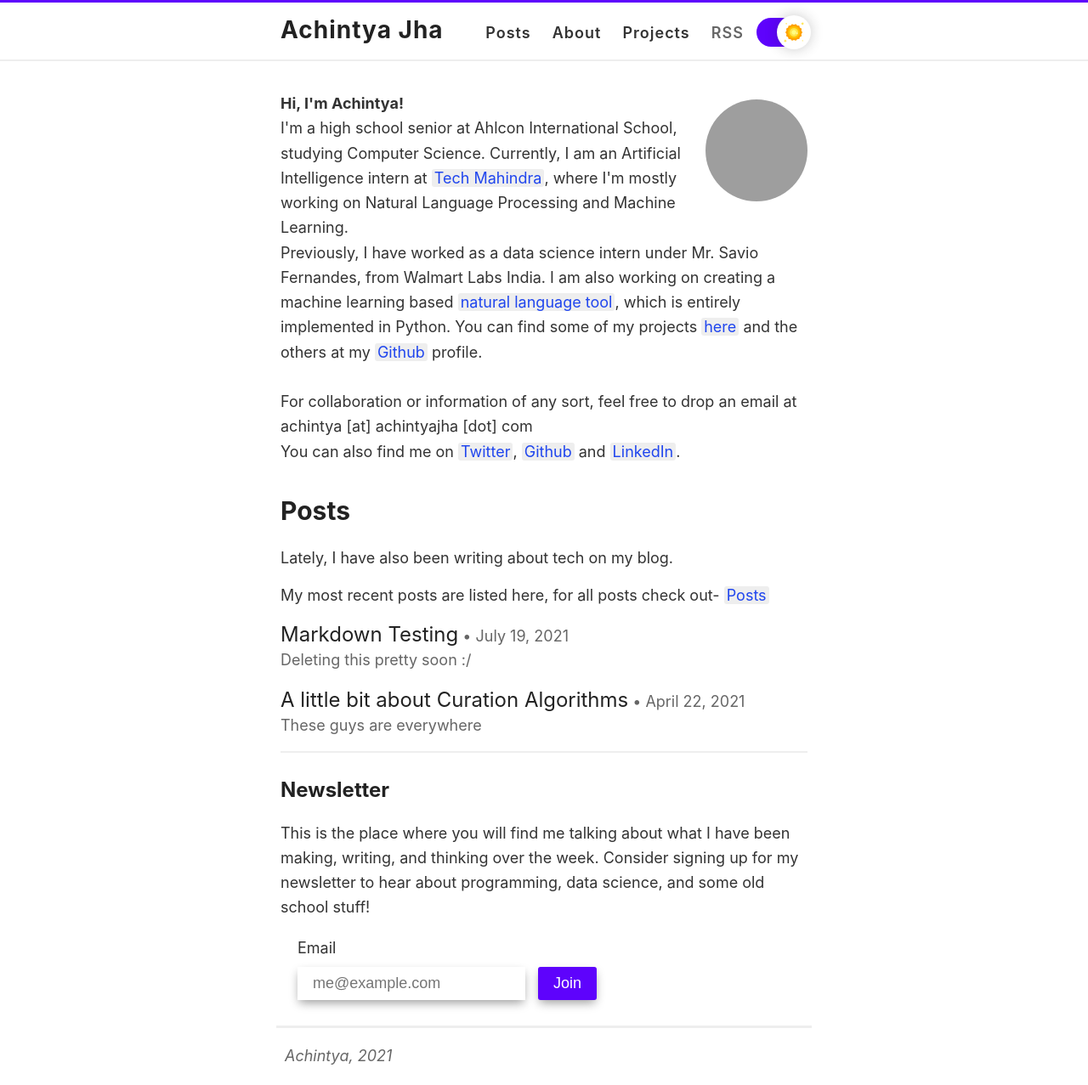
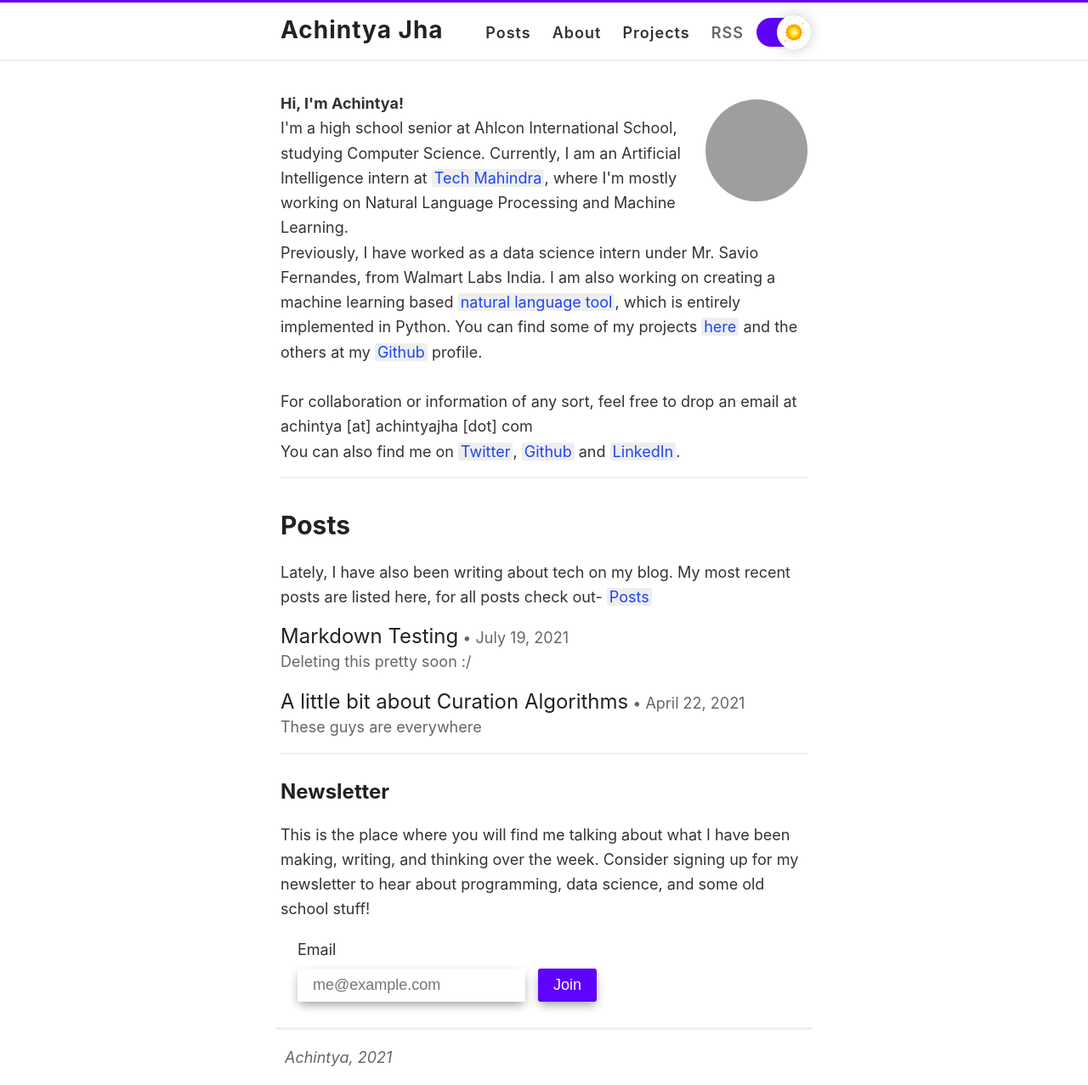
Before and after one commit to achntj/achintyajha.github.io, a Jekyll site: the page built from index.html, in a window 1280 px wide. Shown: the whole page at 85% size. Built offline with Jekyll 4.4.1, drawn with Linux system fonts in a browser that asks for light colours; grey boxes are pictures that could not be loaded.

Commit message:
reorder home

```diff
--- a/index.html
+++ b/index.html
@@ -30,8 +30,7 @@ layout: default
 
 <div class="posts">
   <h1>Posts</h1>
-  <p>Lately, I have also been writing about tech on my blog.</p>
-  <p>My most recent posts are listed here, for all posts check out- <a href="{{ site.baseurl }}/posts">Posts</a></p>
+  <p>Lately, I have also been writing about tech on my blog. My most recent posts are listed here, for all posts check out- <a href="{{ site.baseurl }}/posts">Posts</a></p>
   {% for post in site.posts limit:5%}
   <article class="post">
     <a href="{{ site.baseurl }}{{ post.url }}">
--- a/style.scss
+++ b/style.scss
@@ -412,6 +412,10 @@ img + em {
   color: $gray;
 }
 
+.posts {
+  border-top: 2px solid var(--color-highlight);
+}
+
 .posts > .post:last-child {
   padding-bottom: 1em;
   border-bottom: none;
```
